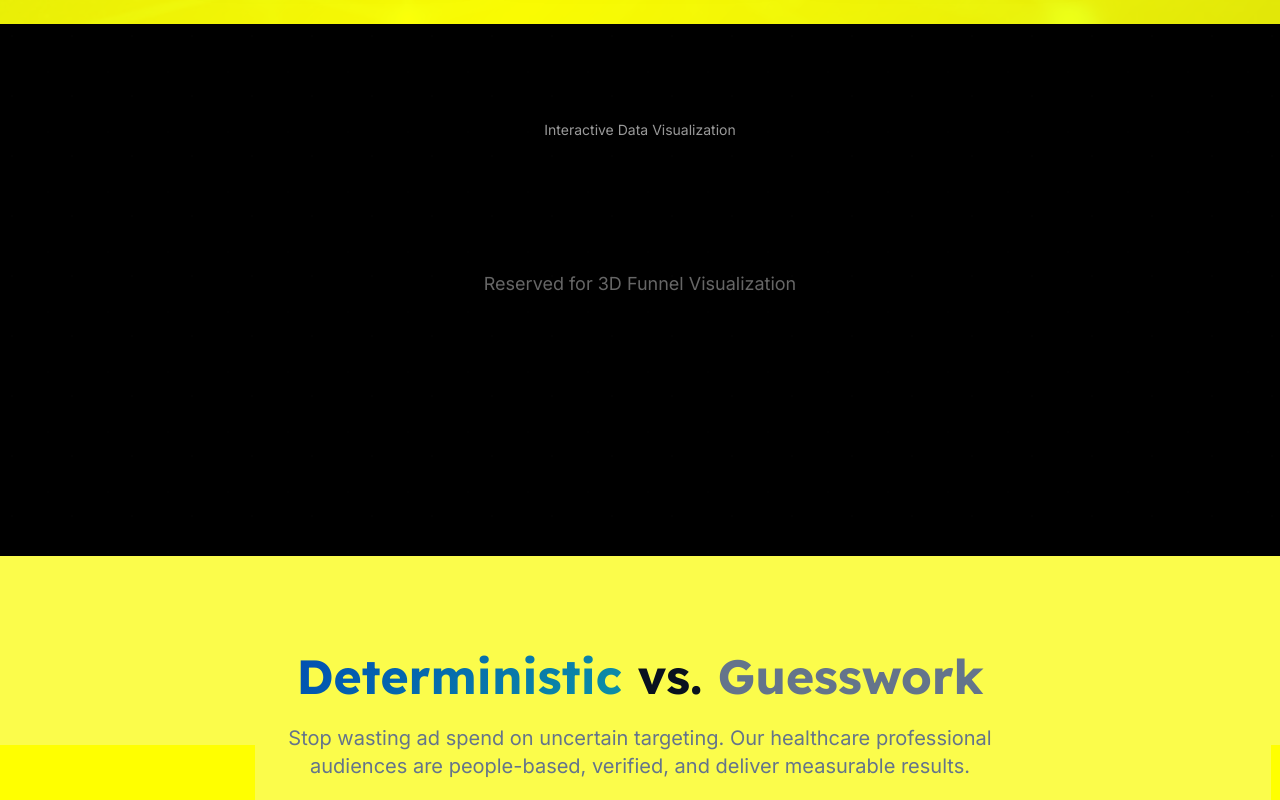
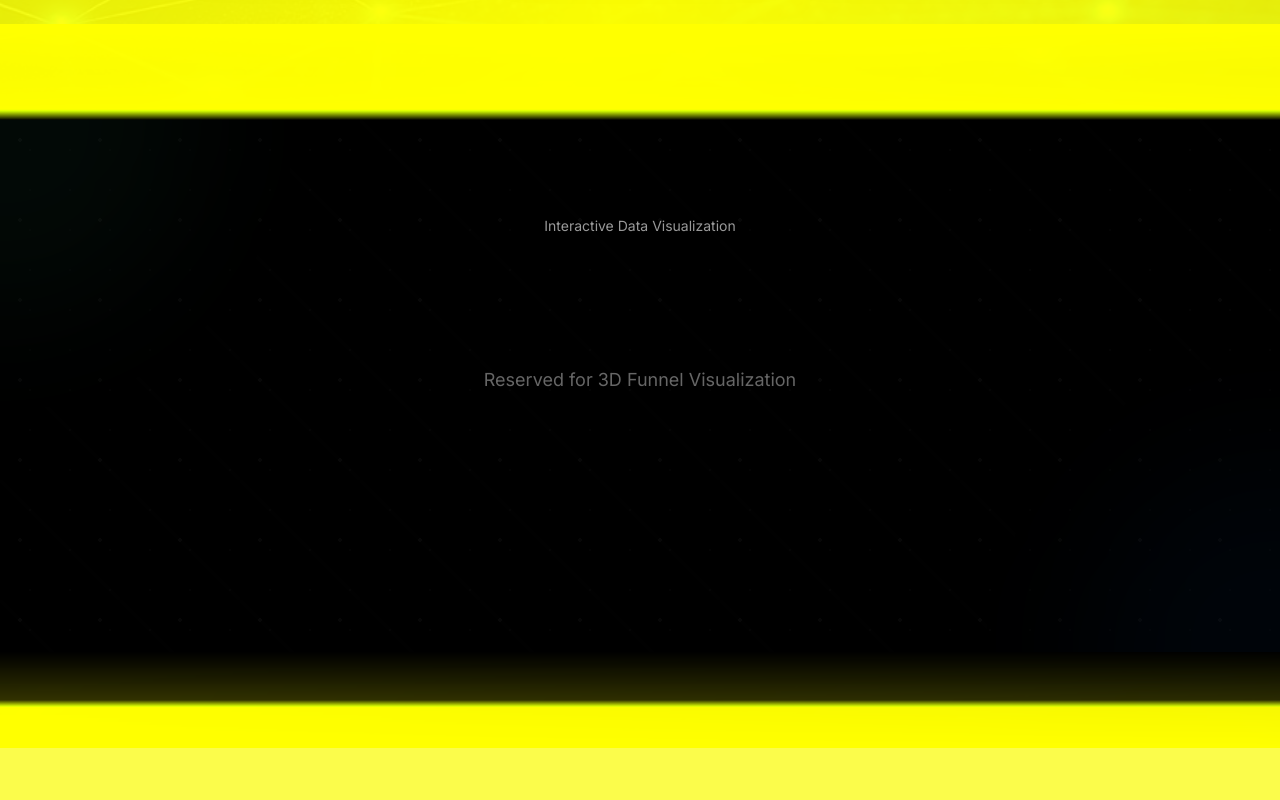
Before and after one commit to TallJasonPDX/audience-synergy-precision-web, a React (Vite) app: page / in a window 1280 px wide. Shown: the part 780-1580 px from the top of the page. Built offline with nearby package versions, Linux system fonts and the light colour scheme.

Commit message:
Add pattern overlay and transition
Apply a similar pattern overlay to the yellow section and implement smoother visual transitions for a more cohesive look.

```diff
--- a/src/components/Hero.tsx
+++ b/src/components/Hero.tsx
@@ -74,18 +74,27 @@ const Hero = () => {
 
         {/* Reserved space for future interactive element */}
         <div className="mt-16 w-screen relative left-1/2 right-1/2 ml-[-50vw] mr-[-50vw]">
+          {/* Smooth transition gradient */}
+          <div className="h-24 bg-gradient-to-b from-background via-background/80 to-black"></div>
+
           <div className="bg-black relative overflow-hidden">
-            {/* Subtle pattern overlay */}
-            <div className="absolute inset-0 opacity-10">
+            {/* Enhanced pattern overlay similar to accent sections */}
+            <div className="absolute inset-0 opacity-20">
               <div className="absolute inset-0" style={{
                 backgroundImage: `
-                  radial-gradient(circle at 20% 20%, rgba(255,255,255,0.1) 1px, transparent 1px),
-                  radial-gradient(circle at 80% 80%, rgba(255,255,255,0.05) 1px, transparent 1px)
+                  radial-gradient(circle at 25% 25%, rgba(255,255,255,0.15) 2px, transparent 2px),
+                  radial-gradient(circle at 75% 75%, rgba(255,255,255,0.08) 1px, transparent 1px),
+                  linear-gradient(45deg, transparent 48%, rgba(255,255,255,0.02) 49%, rgba(255,255,255,0.02) 51%, transparent 52%)
                 `,
-                backgroundSize: '60px 60px'
+                backgroundSize: '80px 80px, 40px 40px, 120px 120px'
               }}></div>
             </div>
-            <div className="container mx-auto px-6 py-24">
+
+            {/* Subtle accent glow in corners */}
+            <div className="absolute top-0 left-0 w-96 h-96 bg-accent/5 rounded-full blur-3xl -translate-x-48 -translate-y-48"></div>
+            <div className="absolute bottom-0 right-0 w-96 h-96 bg-primary/5 rounded-full blur-3xl translate-x-48 translate-y-48"></div>
+
+            <div className="container mx-auto px-6 py-24 relative">
               <div className="text-center mb-12">
                 <div className="text-white/60 text-sm mb-4">Interactive Data Visualization</div>
                 <div className="h-64 flex items-center justify-center">
@@ -94,6 +103,9 @@ const Hero = () => {
               </div>
             </div>
           </div>
+
+          {/* Smooth transition gradient to next section */}
+          <div className="h-24 bg-gradient-to-b from-black via-black/80 to-background"></div>
         </div>
       </div>
     </section>
```
